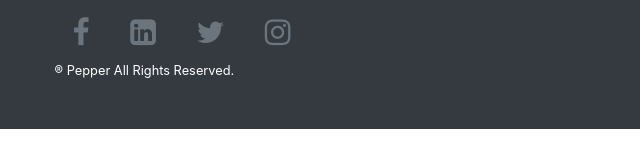
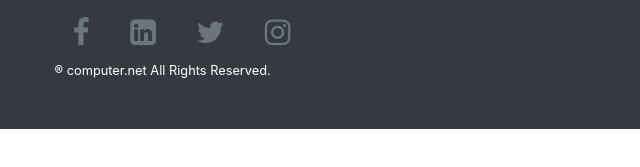
Before and after one commit to B-chandru/computer, a plain HTML site: page index.html in a window 1280 px wide. Shown: the part 3843-4010 px from the top of the page, 0-640 px from the left. Drawn offline with nearby package versions, Linux system fonts and the light colour scheme.

Commit message:
Update index.html

```diff
--- a/index.html
+++ b/index.html
@@ -355,7 +355,7 @@
           </div>
           <div class="row ">
               <div class="col-xl-8 col-md-4 col-sm-4 col-auto my-md-0 mt-5 order-sm-1 order-3 align-self-end">
-                  <p class="social text-muted mb-0 pb-0 bold-text"> <span class="mx-2"><i class="fa fa-facebook" aria-hidden="true"></i></span> <span class="mx-2"><i class="fa fa-linkedin-square" aria-hidden="true"></i></span> <span class="mx-2"><i class="fa fa-twitter" aria-hidden="true"></i></span> <span class="mx-2"><i class="fa fa-instagram" aria-hidden="true"></i></span> </p><small class="rights"><span>&#174;</span> Pepper All Rights Reserved.</small>
+                  <p class="social text-muted mb-0 pb-0 bold-text"> <span class="mx-2"><i class="fa fa-facebook" aria-hidden="true"></i></span> <span class="mx-2"><i class="fa fa-linkedin-square" aria-hidden="true"></i></span> <span class="mx-2"><i class="fa fa-twitter" aria-hidden="true"></i></span> <span class="mx-2"><i class="fa fa-instagram" aria-hidden="true"></i></span> </p><small class="rights"><span>&#174;</span> computer.net All Rights Reserved.</small>
               </div>
               <div class="col-xl-2 col-md-4 col-sm-4 col-auto order-1 align-self-end ">
                   <h6 class="mt-55 mt-2 text-muted bold-text"><b>computer.net</b></h6><small> <span><i class="fa fa-envelope" aria-hidden="true"></i></span> computer.net@gmail.com</small>
```
